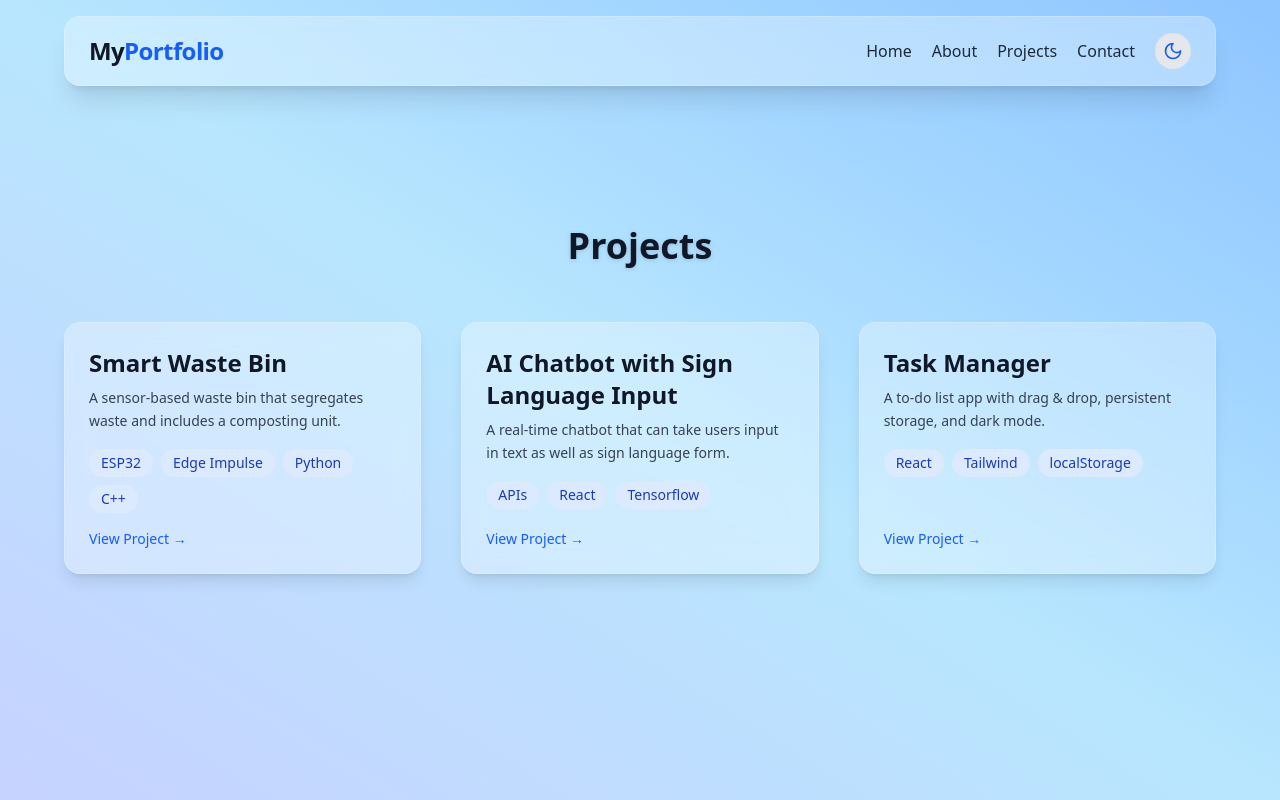
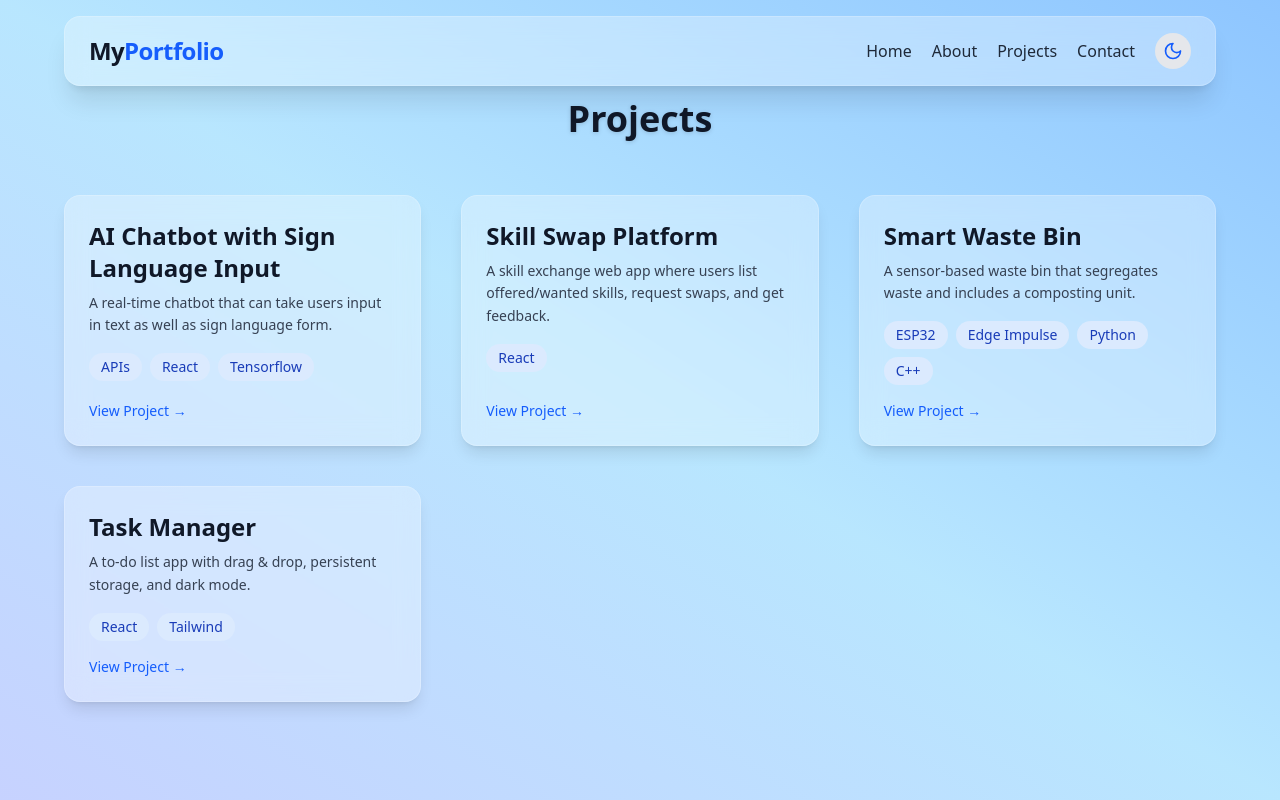
Before and after one commit to SSSwetha25/developer-portfolio, a React (Vite) app: page /projects in a window 1280 px wide. Built offline with nearby package versions, Linux system fonts and the light colour scheme.

Commit message:
added a project card

```diff
--- a/src/components/Projects.jsx
+++ b/src/components/Projects.jsx
@@ -1,12 +1,7 @@
 import { motion } from "framer-motion";
 
 const projects = [
-  {
-    title: "Smart Waste Bin",
-    description: "A sensor-based waste bin that segregates waste and includes a composting unit.",
-    tech: ["ESP32", "Edge Impulse", "Python", "C++"],
-    link: "https://github.com/SSSwetha25/smart-waste-segregation-system.git",
-  },
+
   {
     title: "AI Chatbot with Sign Language Input",
     description: "A real-time chatbot that can take users input in text as well as sign language form.",
@@ -14,9 +9,21 @@ const projects = [
     link: "https://github.com/SSSwetha25/asl-chatbot.git",
   },
   {
+    title: "Skill Swap Platform",
+    description: "A skill exchange web app where users list offered/wanted skills, request swaps, and get feedback.",
+    tech: [ "React"],
+    link: "https://github.com/SSSwetha25/skill-swap-platform.git",
+  },
+   {
+    title: "Smart Waste Bin",
+    description: "A sensor-based waste bin that segregates waste and includes a composting unit.",
+    tech: ["ESP32", "Edge Impulse", "Python", "C++"],
+    link: "https://github.com/SSSwetha25/smart-waste-segregation-system.git",
+  },
+  {
     title: "Task Manager",
     description: "A to-do list app with drag & drop, persistent storage, and dark mode.",
-    tech: ["React", "Tailwind", "localStorage"],
+    tech: ["React", "Tailwind"],
     link: "https://github.com/SSSwetha25/To-Do-App.git",
   },
 
```
